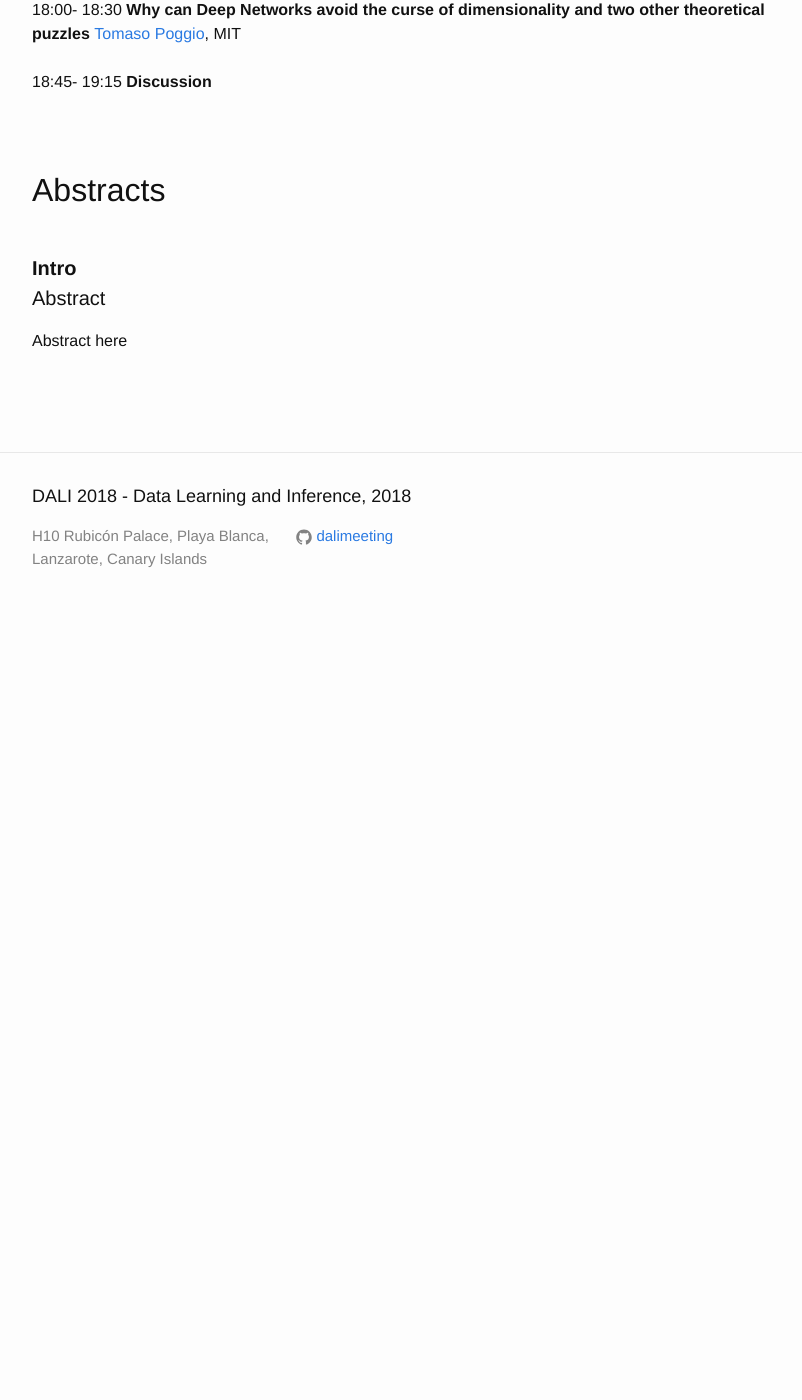
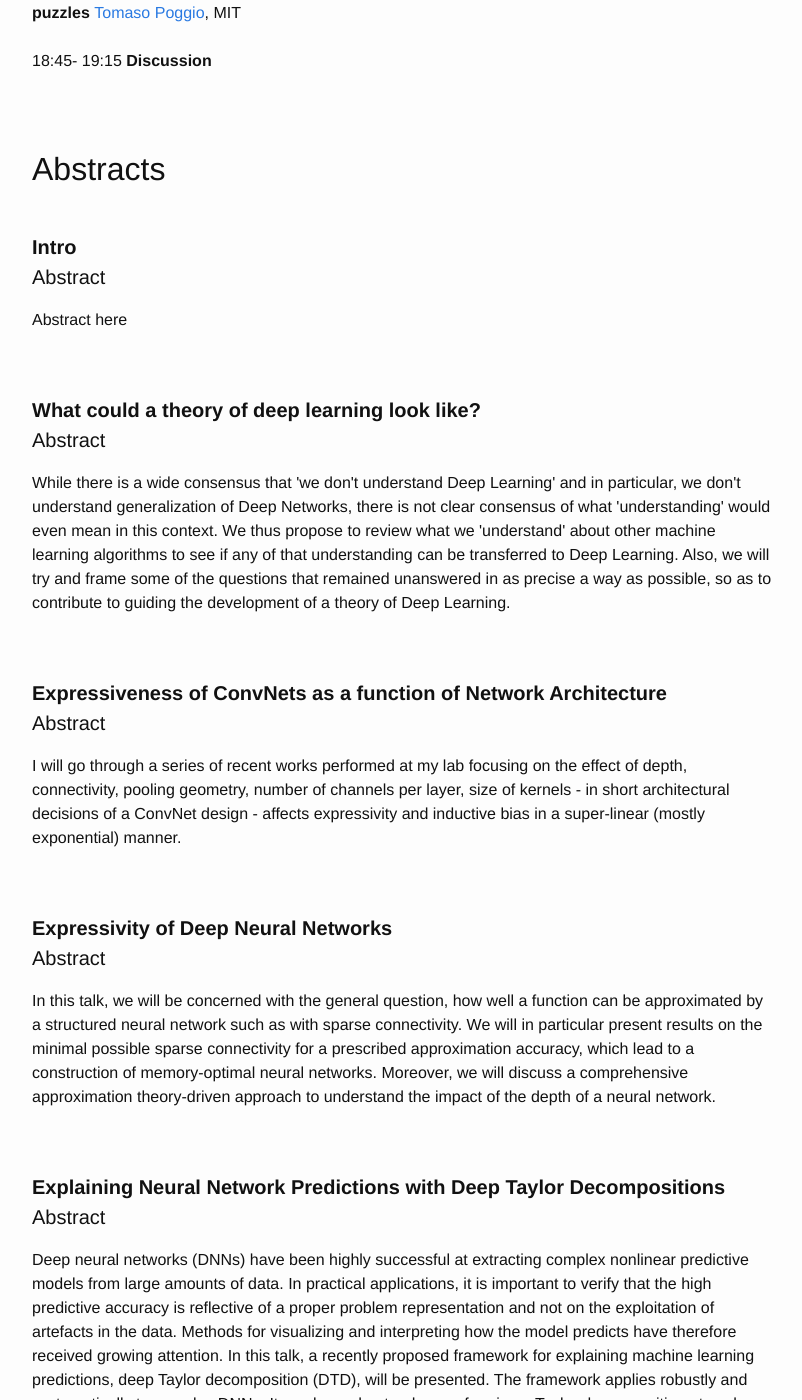
Before and after one commit to dalimeeting/dalimeeting.github.io, a Jekyll site: the page built from _posts/2018-04-05-workshopTheoryDL.md, in a window 1280 px wide and 1400 px high, scrolled down 1304 px. Shown: the whole window, without its empty margins (238-1040 px from the left). Built offline with Jekyll 4.4.1, drawn with Linux system fonts in a browser that asks for light colours; before the commit the page ends 1934 px from its top, so only the background shows below that; some of the changed text lies outside the part shown.

Commit message:
Abstracts added to 2018-04-05-workshopTheoryDL.md

```diff
--- a/_posts/2018-04-05-workshopTheoryDL.md
+++ b/_posts/2018-04-05-workshopTheoryDL.md
@@ -36,6 +36,7 @@
   youtube:
   start: "09:30"
   end: "10:00"
+  abstract: "While there is a wide consensus that 'we don't understand Deep Learning' and in particular, we don't understand generalization of Deep Networks, there is not clear consensus of what 'understanding' would even mean in this context. We thus propose to review what we 'understand' about other machine learning algorithms to see if any of that understanding can be transferred to Deep Learning. Also, we will try and frame some of the questions that remained unanswered in as precise a way as possible, so as to contribute to guiding the development of a theory of Deep Learning."
 - title: "Expressiveness of ConvNets as a function of Network Architecture"
   author:
   - given: Amnon
@@ -45,6 +46,7 @@
   youtube:
   start: "10:00"
   end: "10:30"
+  abstract: "I will go through a series of recent works performed at my lab focusing on the effect of depth, connectivity, pooling geometry, number of channels per layer, size of kernels - in short architectural decisions of a ConvNet design - affects expressivity and inductive bias in a super-linear (mostly exponential) manner."
 - title: "Expressivity of Deep Neural Networks"
   author:
   - given: Gitta
@@ -54,6 +56,7 @@
   youtube:
   start: "10:30"
   end: "11:00"
+  abstract: "In this talk, we will be concerned with the general question, how well a function can be approximated by a structured neural network such as with sparse connectivity. We will in particular present results on the minimal possible sparse connectivity for a prescribed approximation accuracy, which lead to a construction of memory-optimal neural networks. Moreover, we will discuss a comprehensive approximation theory-driven approach to understand the impact of the depth of a neural network."
 - title: Coffee Break
   author:
   - given:
@@ -72,6 +75,9 @@
   youtube:
   start: "11:30"
   end: "12:00"
+  abstract: "Deep neural networks (DNNs) have been highly successful at extracting complex nonlinear predictive models from large amounts of data. In practical applications, it is important to verify that the high predictive accuracy is reflective of a proper problem representation and not on the exploitation of artefacts in the data. Methods for visualizing and interpreting how the model predicts have therefore received growing attention.
+In this talk, a recently proposed framework for explaining machine learning predictions, deep Taylor decomposition (DTD), will be presented. The framework applies robustly and systematically to complex DNNs. It can be understood as performing a Taylor decomposition at each neuron of the DNN, and recomposing the result of each analysis. In practice, the method is implemented as a backward propagation pass in the DNN.
+Emphasis will be placed on describing peculiarities of the explanation problem, and how the DTD framework relates to them, in particular: (1) global vs. local explanations, (2) explaining function value vs.~function variation, (3) the gradient shattering effect in DNNs, and (4) the need to combine the prediction function and the input domain to produce meaningful explanations."
 - title: "Learning in the presence of label noise"
   author:
   - given: Raja
@@ -81,6 +87,7 @@
   youtube:
   start: "10:00"
   end: "12:30"
+  abstract: "Training deep neural networks require a large amount of labeled data. As these labels are generated by human annotators, it may happen that some of the labels are wrongly annotated. Therefore, an important question is how robust are neural networks in training with label noise. In this work, we study the attributes of deep neural networks that make them robust to label noise."
 - title: "TBA"
   author:
   - given: Luigi
@@ -108,6 +116,10 @@
   youtube:
   start: "18:00"
   end: "18:30"
+  abstract: "A mathematical theory of deep networks and of why they work as well as they do is now emerging. I will review recent theoretical results on the approximation power of deep networks including conditions under which they can be exponentially better than shallow networks. A class of deep convolutional networks represent an important special case of these conditions, though weight sharing is not the main reason for their exponential advantage. I will also discuss two other puzzles associated with deep networks:
+* the unreasonable easiness of optimization of the training error;
+* the strange lack of overfitting despite large overparametrization in the absence of explicit regularization.
+"
 - title: "Discussion"
   author:
   - given:
```
Also changed, not shown: other parts of _posts/2018-04-05-workshopTheoryDL.md (+2 -1 lines).
